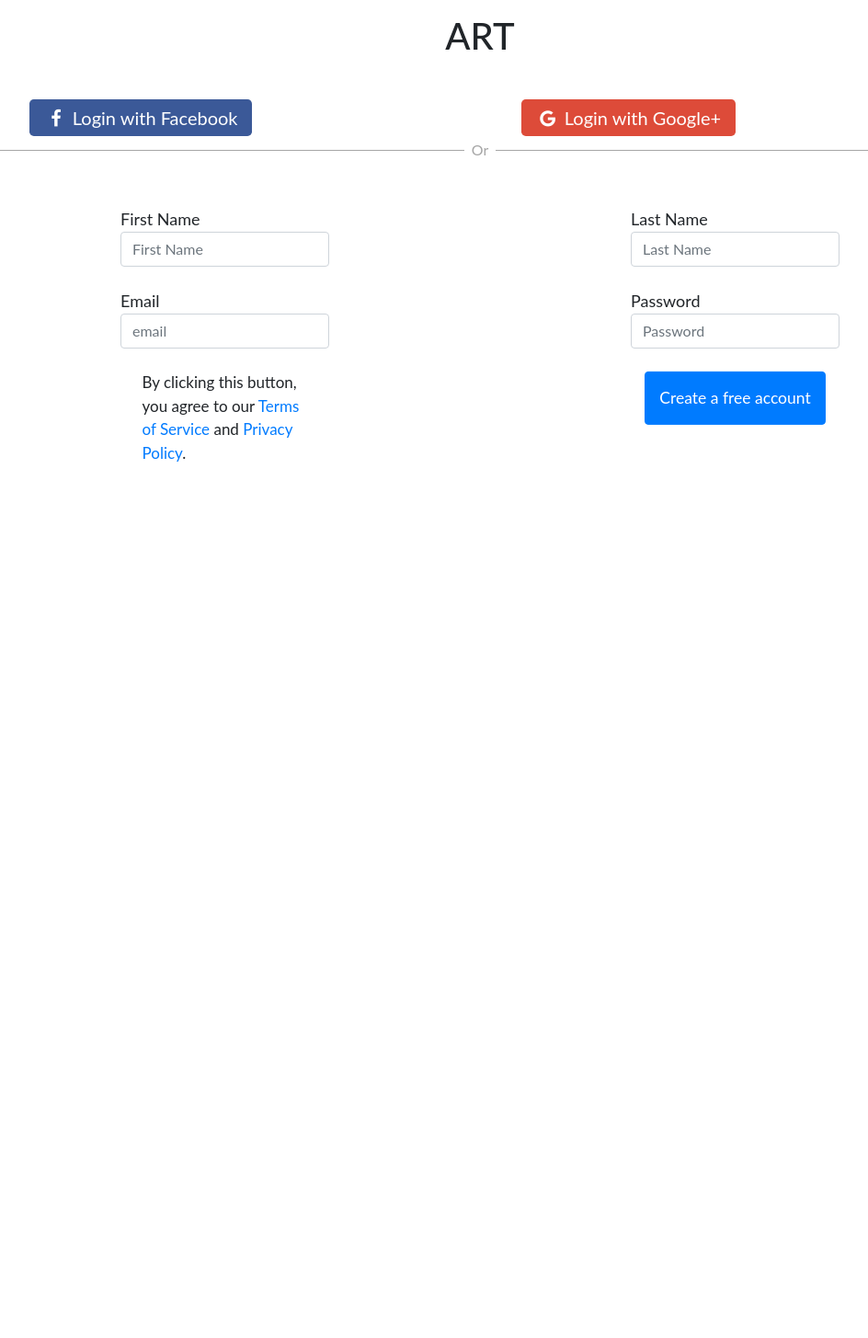
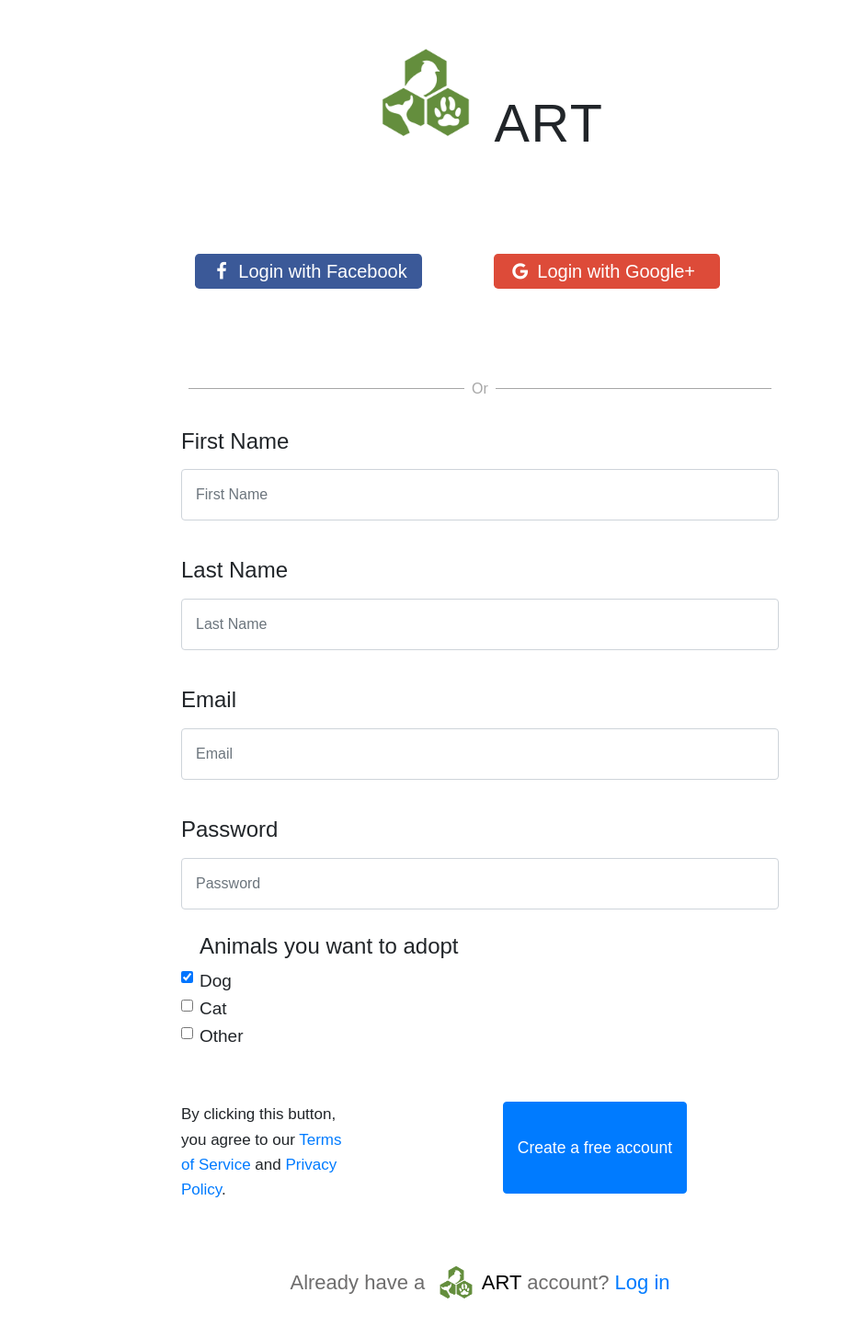
Before and after one commit to EslemOuederni/Rescue-animal-page, a PHP site: page /account.html in a window 1280 px wide. Shown: the whole page at 92% size, without its empty margins (118-1062 px from the left). Before the commit the page ends 502 px from the top, so only its background shows below. Run offline with PHP 8.4, Linux system fonts and the light colour scheme.

Commit message:
js form validation, create a database with php

```diff
--- a/account.html
+++ b/account.html
@@ -10,7 +10,10 @@
 </head>
 <body>
     <div class="container" id="account">
-        <h1 class="text-center">ART</h1>
+        <div class="logotitle row">
+            <img class="logo img-responsive" src="./img/logo.png" alt="logo">
+            <h1 class="text-center" id="title">ART</h1>
+    </div>
         <div class="row" id="socialmedia">
             <div class="col">
                 <a href="#" class="fb btn-lg" role="button">
@@ -19,36 +22,72 @@
             </div>
             <div class="col">
                 <a href="#" class="google btn-lg">
-                    <i class="fa fa-google fa-fw"></i> Login with Google+
+                    <i class="fa fa-google fa-fw"></i> Login with Google+ &nbsp;
                 </a>
             </div>
         </div>
         <div class="hr-sect">Or</div>
-        <form action="index.html" id="art">
+        <form id="art" method="post" action="./database.php"novalidate>
                 <div class="form-group">
-                    <label for="fname">First Name
-                    <input type="text" class="form-control" placeholder="First Name" id="fname">
-                    </label>
+                    <label for="firstname"> <h4>First Name </h4></label>
+                    <input type="text" class="form-control" placeholder="First Name" name="first name" id="firstname" onfocusout="validateFirstName()">
+                    <span class="error-message"></span>
                 </div>
                 <div class="form-group">
-                    <label for="lname">Last Name
-                    <input type="text" class="form-control" placeholder="Last Name" id="lname">
-                    </label>
+                    <label for="lastname"><h4>Last Name</h4></label>
+                    <input type="text" class="form-control" Name="last name" placeholder="Last Name" id="lastname" onfocusout="validateLastName()">
+
+                    <span class="error-message"></span>
                 </div>
                 <div class="form-group">
-                    <label for="email">Email
-                    <input type="email" class="form-control" placeholder="email" id="email">
-                    </label>
+                    <label for="email"><h4>Email</h4> </label>
+                    <input type="email" class="form-control" placeholder="Email" id="email" name="email" onfocusout="validateEmail()">
+
+                    <span class="error-message"></span>
                 </div>
                 <div class="form-group">
-                    <label for="pwd">Password
-                    <input type="password" class="form-control" placeholder="Password" id="pwd" name="password" onkeyup='check();' required/>
+                    <label for="pwd"><h4>Password</h4> </label>
+                    <input type="password" class="form-control" placeholder="Password" id="pwd" name="password" onfocusout="validatePassword()" required/>
+
+                    <span class="error-message"></span>
+                </div>
+                <div class="adopt">
+
+                <div class="form-check">
+                    <h4> Animals you want to adopt</h4>
+                    <input class="form-check-input" type="checkbox" value="dog" id="dog" checked>
+                    <label class="form-check-label" for="dog">
+                      Dog
                     </label>
+
+                  </div>
+                  <div class="form-check">
+                    <input class="form-check-input" type="checkbox" value="cat" id="cat">
+                    <label class="form-check-label" for="defaultCheck1">
+                      Cat
+                    </label>
+
+                  </div>
+                  <div class="form-check">
+                    <input class="form-check-input" type="checkbox" value="other" id="other">
+                    <label class="form-check-label" for="other">
+                      Other
+                    </label>
+
+                  </div>
                 </div>
+                <br>
+                    <div class="lastform">
                         <p>By clicking this button, you agree to our <a href="#">Terms of Service</a> and <a href="#">Privacy Policy</a>.</p>
-                        <button type="submit" class="btn btn-primary">Create a free account</button>
+                        <button type="submit" class="btn btn-primary">Create a free account</button> </div>
             </div>
         </form>
+        <div class="container">
+            <p id="login" class="text-center">Already have a <img class="img-circle img-responsive" src="./img/logo.png" alt="logo"><span style="color: #000">ART</span> account? <a href="#" class="link">Log in</a> </p>
+        </div>
     </div>
 </body>
+<script src="https://maxcdn.bootstrapcdn.com/bootstrap/4.0.0/js/bootstrap.min.js" integrity="sha384-JZR6Spejh4U02d8jOt6vLEHfe/JQGiRRSQQxSfFWpi1MquVdAyjUar5+76PVCmYl" crossorigin="anonymous"></script>
+<script src="https://cdnjs.cloudflare.com/ajax/libs/materialize/1.0.0/js/materialize.min.js"></script>
+<script src="./js/account.js"></script>
 </html>
--- a/css/style.css
+++ b/css/style.css
@@ -2,7 +2,9 @@
     box-sizing: border-box;
 }
 body{
-    font-family: Lato,'Source Sans Pro', 'Sans Serif';
+    font-family: Interstate,Walsheim,sans-serif;
+    font-weight: 400;
+    line-height: 1.6;
 }
 nav a {
     font-size: 18px;
@@ -103,22 +105,41 @@ footer{
     font-size:17px;
 }
 #account{
-    margin-top: 15px;
+    margin-top: 25px;
+    max-width: 42.5rem;
+    margin: 0 auto;
+}
+.logotitle{
+    display: flex;
+    justify-content: center;
+}
+.logo
+{
+    width: 150px;
+    border-radius: 50%;
+}
+#title{
+    margin-top: 100px;
+    font-size: 3.6rem;
+    letter-spacing: 0.1rem;
 }
 #socialmedia{
-    margin-top: 50px;
+    margin: 50px auto;
     display: grid;
     grid-template-columns: repeat(2,1fr);
-    margin-left: auto;
-    margin-right: auto;
+    place-items: center;
+
 }
 #socialmedia a{
     text-decoration: none;
 }
+.col{
+    margin: 50px auto;
+
+}
 .fb {
     background-color: #3B5998;
     color: white;
-    margin-left: 50px;
 }
 .fb:hover{
     color: #dd4b39;
@@ -126,13 +147,12 @@ footer{
 .google {
     background-color: #dd4b39;
     color: white;
-    margin-left: 30px;
 }
-#art{
-    margin-top: 50px;
+#art .form-group{
+    margin-top: 30px;
     display: grid;
-    grid-template-columns: repeat(2,1fr);
-    place-items: center;
+    grid-template-columns: repeat(1,1fr);
+
     font-size: 18px;
 }
 #art p{
@@ -141,15 +161,20 @@ footer{
 }
 #art button{
     font-size: 17.5px;
-    padding:15px;
-    transform: translateY(-50%);
+    width: 200px;
+    height: 100px;
+}
+.lastform{
+    margin: 30px 0;
+    display: grid;
+    grid-template-columns: repeat(2,1fr);
+    column-gap: 50px;
 }
 .hr-sect {
 	display: flex;
 	flex-basis: 100%;
 	align-items: center;
 	color: rgba(0, 0, 0, 0.35);
-	margin: 8px 0px;
 }
 .hr-sect::before,
 .hr-sect::after {
@@ -161,6 +186,29 @@ footer{
 	line-height: 0px;
 	margin: 0px 8px;
 }
+.form-check-label{
+    font-size: 19px;
+}
+.container .img-circle{
+    width: 5%;
+    transform: translateY(-15px);
+}
+#login{
+    font-size: 22px;
+    font-weight: 200;
+    color: rgba(32, 30, 30, 0.651);
+}
+#art span{
+    font-weight: bold;
+    letter-spacing: 0.1rem;
+    color: #F44336;
+    margin-top: 10px;
+    font-style: italic;
+}
+#art input{
+    padding: 15px;
+}
+
 @media (max-width: 680px){
     .col {
         display: flex;
--- a/js/account.js
+++ b/js/account.js
@@ -0,0 +1,95 @@
+const fname=document.getElementById("firstname");
+const lname=document.getElementById("lastname");
+const email=document.getElementById("email");
+const password=document.getElementById("pwd");
+const form = document.getElementById("art");
+
+//validation color
+const green = '#4CAF50';
+const red ='#F44336';
+
+form.addEventListener('submit', function(event){
+    event.preventDefault();
+    if (validateFirstName() && validateLastName() && validateEmail() && validatePassword())
+    {
+        const user = fname.value;
+        const container = document.querySelector('div.container');
+        const loader = document.createElement('div');
+        loader.className = 'progress';
+        const loadingBar = document.createElement('div');
+        loadingBar.className = 'indeterminate';
+        loader.appendChild(loadingBar);
+        container.appendChild(loader);
+        setTimeout(function(){
+            const loaderDiv = document.querySelector('div.progress');
+            const panel = document.createElement('div');
+            panel.className = 'card-panel #4CAF50';
+            const text = document.createElement('span');
+            text.appendChild(document.createTextNode(`Sign up successful, welcome ${user}`));
+            panel.appendChild(text);
+            container.replaceChild(panel, loaderDiv);
+        }, 1000);
+
+    }
+});
+
+function validateFirstName() {
+    if(checkEmpty(fname)) return;
+    //verifier si le first name a seulement des lettres
+    if(!checkOnlyLetters(fname)) return;
+    return true;
+}
+
+function validateLastName() {
+    if(checkEmpty(lname)) return;
+    //verifier si le first name a seulement des lettres
+    if(!checkOnlyLetters(lname)) return;
+    return true;
+}
+
+function validatePassword(){
+
+    if(checkEmpty(password)) return;
+    return true;
+
+}
+function validateEmail() {
+    if (checkEmpty(email)) return;
+    return true;
+  }
+  //functions
+function checkEmpty(field) {
+    if(isEmpty(field.value.trim())){
+        //field invalide
+        setInvalid(field, `${field.name} must not be empty`);
+        return true;
+    }
+    else{
+        setValid(field);
+        return false;
+    }
+}
+function isEmpty(value){
+    if(value === '') return true;
+    return false;
+}
+
+function setInvalid(field, message) {
+    field.className = 'invalid';
+    field.nextElementSibling.innerHTML = message;
+    field.nextElementSibling.style.color = red;
+  }
+  function setValid(field) {
+    field.className = 'valid';
+    field.nextElementSibling.innerHTML = '';
+  }
+
+function checkOnlyLetters(field) {
+    if (/^[a-zA-Z ]+$/.test(field.value)) {
+      setValid(field);
+      return true;
+    } else {
+      setInvalid(field, `${field.name} must contain only letters`);
+      return false;
+    }
+  }
```
Also changed, not shown: database.php (added), img/logo.png (added).
